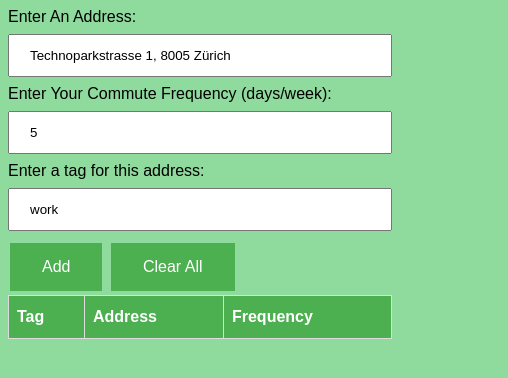
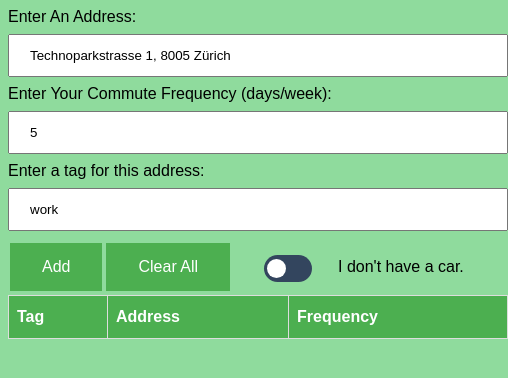
Before and after one commit to dylanjwolff/green-place, a browser extension: page greenplace/popup/greenplace.html in a window 400 px wide. Shown: the whole page, 508 px wide, since content can reach past the window. Drawn offline with Linux system fonts and the light colour scheme.

Commit message:
add toggle for car
- have to refresh page to see change (emilien will work on that)

```diff
--- a/greenplace/popup/greenplace.html
+++ b/greenplace/popup/greenplace.html
@@ -16,8 +16,15 @@
           <input id="freq" type="text" name="freq" value="5"><br>
           Enter a tag for this address:<br>
           <input id="tag" type="text" name="tag" value="work"><br>
-          <button id="add_address" type="button">Add</button>
-          <button id="clear_addresses" type="button">Clear All</button>
+          <button id="add_address" type="button" style="float: left">Add</button>
+          <button id="clear_addresses" type="button" style="float: left">Clear All</button>
+          <label class="toggle" style="float: left">
+            <input id="toggleswitch" type="checkbox">
+            <span class="roundbutton"></span>
+          </label>
+          <div id="ergebnis" style="margin-left: 330px; margin-top: 1.2rem">
+              <span id="status">I don't have a car</span>.
+          </div>
       </div>
       <table id="myTable">
          <tr>
--- a/greenplace/popup/popup.css
+++ b/greenplace/popup/popup.css
@@ -1,6 +1,7 @@
 body {
         background-color: #8fdb9d;
         font-family: Arial, Helvetica, sans-serif;
+        width: 500px;
 }
 
 button {
@@ -44,3 +45,50 @@ th {
   background-color: #4CAF50;
   color: white;
 }
+
+.toggle {
+    margin:1rem 0 0 2rem;
+    position: relative;
+    display: inline-block;
+    width: 3rem;
+    height: 1.7rem;
+}
+
+.toggle input {
+    display: none;
+}
+
+.roundbutton {
+    position: absolute;
+    top: 0;
+    left: 0;
+    bottom: 0;
+    right: 0;
+    width: 100%;
+    background-color: #33455e;
+    display: block;
+    transition: all 0.3s;
+    border-radius: 1.4rem;
+    cursor: pointer;
+}
+
+.roundbutton:before {
+    position: absolute;
+    content: "";
+    height: 1.2rem;
+    width: 1.2rem;
+    border-radius: 100%;
+    display: block;
+    left: 0.2rem;
+    bottom: 0.25rem;
+    background-color: white;
+    transition: all 0.3s;
+}
+
+input:checked + .roundbutton {
+    background-color: #FF6E48;
+}
+
+input:checked + .roundbutton:before  {
+    transform: translate(1.4rem, 0);
+}
--- a/greenplace/popup/popup.js
+++ b/greenplace/popup/popup.js
@@ -54,6 +54,21 @@ function listenForClicks() {
   })
 }
 
+var input = document.getElementById('toggleswitch');
+var outputtext = document.getElementById('status');
+
+input.addEventListener('change', function() {
+    if (this.checked) {
+        browser.storage.local.set({car_boolean: true})
+            .catch( (e) => console.log("Storage add error " + e) )
+        outputtext.innerHTML = "I have a car"
+    } else {
+        browser.storage.local.set({car_boolean: false})
+            .catch( (e) => console.log("Storage add error " + e) )
+        outputtext.innerHTML = "I don't have a car"
+    }
+});
+
 browser.storage.local.get("address_places")
         .then( (result) => {
                 let address_places = result.address_places
@@ -65,3 +80,18 @@ browser.storage.local.get("address_places")
                 return browser.storage.local.set({address_places: []}) })
         .then(() => listenForClicks())
         .catch( e => console.log("Storage init failure! " + e));
+
+browser.storage.local.get("car_boolean")
+    .then( (result) => {
+        let car_boolean = result.car_boolean
+        input.checked = car_boolean
+        if (car_boolean) {
+            outputtext.innerHTML = "I have a car"
+        } else {
+            outputtext.innerHTML = "I don't have a car"
+        }
+    })
+    .catch ( () => {
+        return browser.storage.local.set({car_boolean: false})
+    })
+    .catch( (e) => console.log("Storage add error " + e) )
```
Also changed, not shown: greenplace/main.js (+10 -3 lines).
